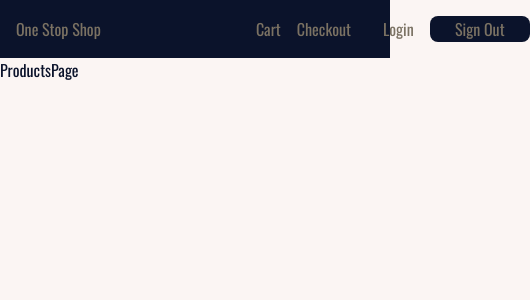
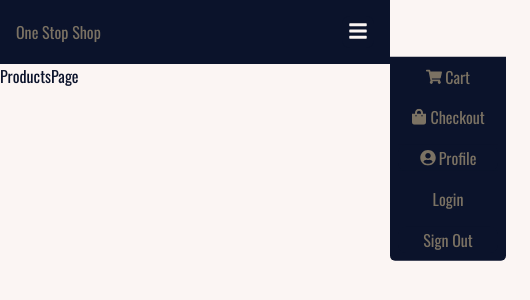
Before and after one commit to Aim4dabush/one-stop-shop, a React (Create React App) app: page / in a window 390 px wide. Shown: the top 300 px of the page, 530 px wide, since content can reach past the window. Built offline with nearby package versions, Linux system fonts and the light colour scheme.

Commit message:
NavBar component responsive

```diff
--- a/src/components/nav-bar/NavBar.js
+++ b/src/components/nav-bar/NavBar.js
@@ -4,44 +4,76 @@ import { useState } from "react";
 import SharedButton from "../shared/shared-button/SharedButton";
 import SharedLink from "../shared/shared-link/SharedLink";
 
+//react icons
+import {
+  FaBars,
+  FaRegWindowClose,
+  FaShoppingCart,
+  FaShoppingBag,
+  FaUserCircle,
+} from "react-icons/fa";
+
 //styles
 import styles from "./NavBar.module.scss";
 
 const NavBar = () => {
-  const [showLinks, setShowLinks] = useState(false);
-  console.log(showLinks);
+  const [openMenu, setOpenMenu] = useState(false);
+  const [showOnHover, setShowOnHover] = useState(false);
+  const [showOnClick, setShowOnClick] = useState(false);
 
   const mouseEnterHandler = () => {
-    setShowLinks(true);
+    setShowOnHover(true);
   };
   const mouseLeaveHandler = () => {
-    setShowLinks(false);
+    setShowOnHover(false);
+  };
+  const openHandler = () => {
+    setOpenMenu(!openMenu);
+    setShowOnClick(false);
+  };
+  const showOnClickHandler = () => {
+    setShowOnClick(!showOnClick);
   };
   return (
     <nav className={styles.nav_container}>
-      <SharedLink buttonStyle={"nav-link"} path={"/"}>
-        One Stop Shop
-      </SharedLink>
-      <ul className={styles.links_list}>
+      <div className={styles.brand_wrapper}>
+        <SharedLink buttonStyle={"nav-link"} path={"/"}>
+          One Stop Shop
+        </SharedLink>
+      </div>
+      <ul
+        className={`${styles.links_wrapper} ${
+          openMenu ? styles.show_nav : styles.hide_nav
+        }`}
+      >
         <li>
           <SharedLink buttonStyle={"nav-link"} path={"/cart"}>
-            Cart
+            <FaShoppingCart /> Cart
           </SharedLink>
         </li>
         <li>
           <SharedLink buttonStyle={"nav-link"} path={"/checkout"}>
-            Checkout
+            <FaShoppingBag /> Checkout
           </SharedLink>
         </li>
         <li
-          className={styles.profile}
+          className={`${styles.profile} ${
+            showOnHover ? styles.visible : styles.hidden
+          }`}
           onMouseLeave={mouseLeaveHandler}
-          style={{ overflow: showLinks ? "visible" : "hidden" }}
         >
-          <p className={styles.profile_title} onMouseEnter={mouseEnterHandler}>
-            Profile
-          </p>
-          <ul className={styles.profile_list}>
+          <SharedButton
+            buttonStyle={"non-nav-link"}
+            clickHandler={showOnClickHandler}
+          >
+            <FaUserCircle /> Profile
+          </SharedButton>
+          <ul
+            className={`${styles.profile_list} ${
+              showOnClick ? styles.show_profile : styles.hide_profile
+            }`}
+            onMouseEnter={mouseEnterHandler}
+          >
             <li>
               <SharedLink path={"/profile"}>Dashboard</SharedLink>
             </li>
@@ -60,6 +92,17 @@ const NavBar = () => {
           <SharedButton buttonStyle={"nav-link"}>Sign Out</SharedButton>
         </li>
       </ul>
+      <div className={styles.icon_wrapper}>
+        {openMenu ? (
+          <SharedButton buttonStyle={"primary"} clickHandler={openHandler}>
+            <FaRegWindowClose />
+          </SharedButton>
+        ) : (
+          <SharedButton buttonStyle={"primary"} clickHandler={openHandler}>
+            <FaBars />
+          </SharedButton>
+        )}
+      </div>
     </nav>
   );
 };
--- a/src/components/nav-bar/NavBar.module.scss
+++ b/src/components/nav-bar/NavBar.module.scss
@@ -9,10 +9,24 @@
   padding: 1rem;
   z-index: 1;
 
-  .links_list {
+  .brand_wrapper {
+    align-items: center;
+    display: flex;
+    width: 100%;
+  }
+
+  .icon_wrapper {
+    display: none;
+  }
+
+  .links_wrapper {
     display: flex;
     gap: 1rem;
-    width: 33%;
+    width: 100%;
+
+    .hidden {
+      overflow: hidden;
+    }
 
     li {
       align-items: center;
@@ -36,10 +50,19 @@
         padding: 0.5rem 1rem;
         transform: translateY(60%);
         transform-origin: top;
+
+        li {
+          margin-top: 0.5rem;
+        }
       }
 
       .profile_title {
+        align-items: center;
         color: $link;
+        display: flex;
+        justify-content: center;
+        gap: 0.2rem;
+        width: 100%;
 
         &:hover {
           color: $primary;
@@ -48,5 +71,71 @@
         }
       }
     }
+
+    .visible {
+      overflow: visible;
+    }
   }
 }
+
+@media (max-width: 540px) {
+  .nav_container {
+    position: relative;
+
+    .icon_wrapper {
+      display: initial;
+    }
+    .links_wrapper {
+      background-color: $secondary;
+      border-bottom-left-radius: 5px;
+      border-bottom-right-radius: 5px;
+      display: flex;
+      flex-direction: column;
+      padding: 0.5rem;
+      position: absolute;
+      right: 0;
+      width: fit-content;
+      z-index: 2;
+
+      .hidden {
+        overflow: visible;
+      }
+
+      .profile {
+        background-color: $secondary;
+        position: relative;
+
+        .hide_profile {
+          display: none;
+          transform: translateX(0) translateY(41%);
+          transform-origin: left;
+          transition: 500ms ease-out;
+        }
+
+        .profile_list {
+          border-top-left-radius: 5px;
+          width: 112px;
+        }
+
+        .show_profile {
+          display: initial;
+          transform: translateX(-100%) translateY(41%);
+          transform-origin: left;
+          transition: 500ms ease-in;
+        }
+      }
+    }
+
+    .hide_nav {
+      transform: translateX(100%) translateY(20%);
+      transform-origin: right;
+      transition: transform 500ms ease-out;
+    }
+
+    .show_nav {
+      transform: translateX(0) translateY(20%);
+      transform-origin: right;
+      transition: transform 500ms ease-in;
+    }
+  }
+}
```
